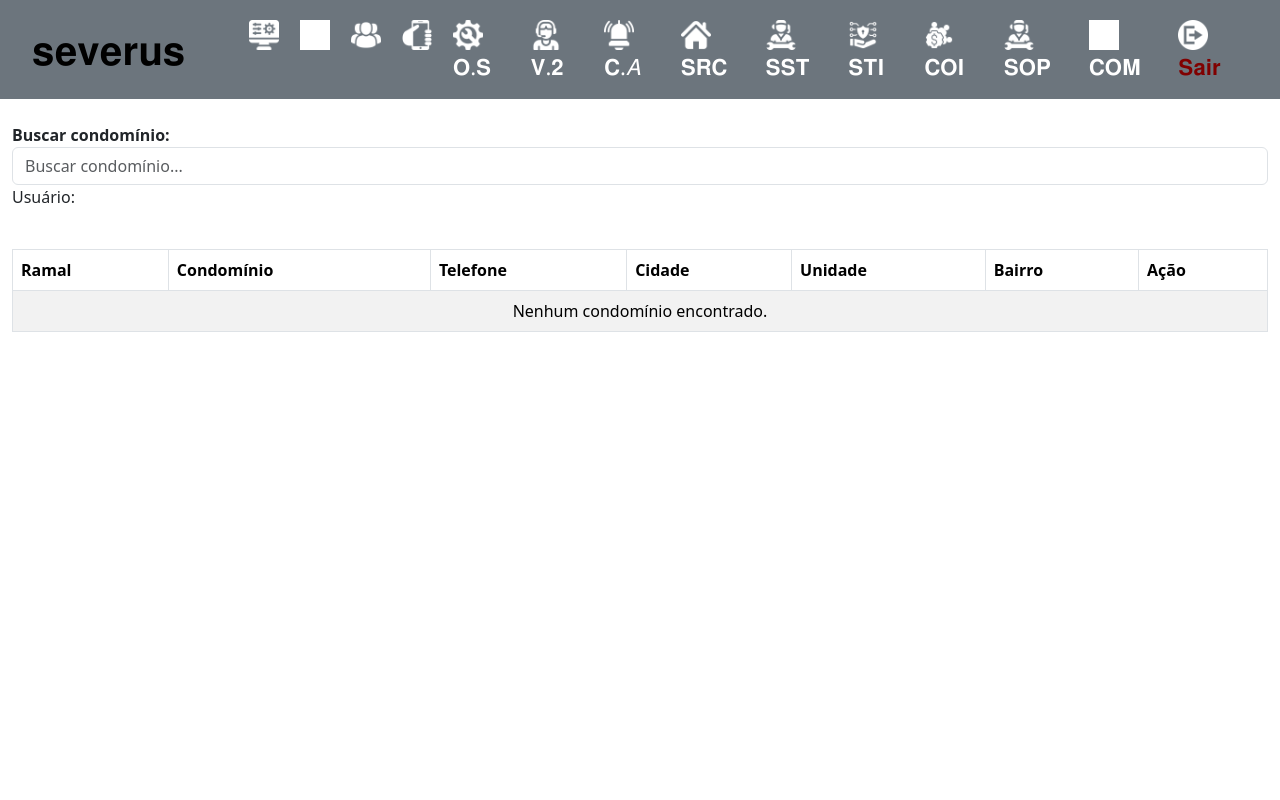
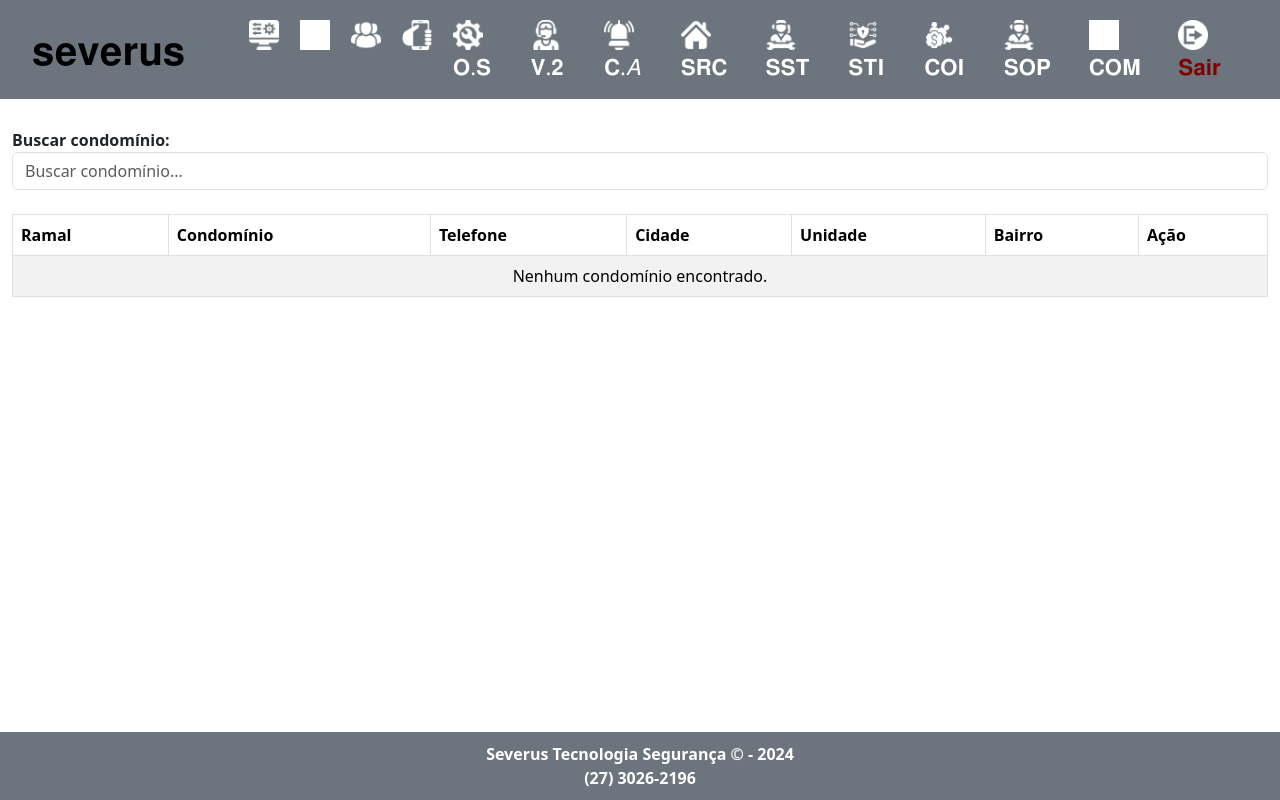
Before and after one commit to rodrigowilton/sistema, a Django app: page / in a window 1280 px wide. Run offline with Django 5.2, Linux system fonts and the light colour scheme; grey boxes are pictures that could not be loaded.

Commit message:
pagina principal menu e rodape fixo

```diff
--- a/app/static/css/style.css
+++ b/app/static/css/style.css
@@ -1,6 +1,32 @@
 body {
+    display: flex;
+    flex-direction: column;
+    min-height: 100vh; /* Garante que o rodapé fique na parte inferior */
     background-color: #fff;
+
 }
+        .content {
+            flex: 1; /* Permite que o conteúdo expanda para preencher o espaço */
+            margin-top: 56px; /* Espaçamento para compensar a altura da navbar fixa */
+        }
+        .navbar {
+            position: fixed; /* Fixa a navbar no topo */
+            top: 0; /* Alinha a navbar no topo */
+            left: 0; /* Alinha a navbar à esquerda */
+            right: 0; /* Alinha a navbar à direita */
+            background-color: #6c757d; /* Cor da navbar */
+            z-index: 1000; /* Garante que a navbar fique acima de outros elementos */
+        }
+        footer {
+            position: fixed; /* Fixa o rodapé na parte inferior */
+            bottom: 0; /* Alinha o rodapé na parte inferior */
+            left: 0; /* Alinha o rodapé à esquerda */
+            right: 0; /* Alinha o rodapé à direita */
+            background-color: #6c757d; /* Cor do rodapé igual à da navbar */
+            text-align: center; /* Centraliza o texto no footer */
+            padding: 10px 0; /* Espaçamento no footer */
+            color: white; /* Cor do texto no footer */
+        }
 
 .custom-bg {
     background-color: #fff;
--- a/templates/base_login.html
+++ b/templates/base_login.html
@@ -7,12 +7,13 @@
     <title>{% block title %} Severus {% endblock %}</title>
     <link rel="stylesheet" href="https://cdn.jsdelivr.net/npm/bootstrap@5.3.3/dist/css/bootstrap.min.css">
     <link rel="stylesheet" href="{% static 'css/style.css' %}">
+
 </head>
 
 <body>
 <nav class="navbar navbar-expand-lg navbar-light bg-secondary">
     <div class="container-fluid">
-        <a class="navbar-brand custom-navbar-brand" href="#">𝐬𝐞𝐯𝐞𝐫𝐮𝐬</a>
+        <a class="navbar-brand custom-navbar-brand" href="#"> 𝐬𝐞𝐯𝐞𝐫𝐮𝐬</a>
         <div class="spacer"></div> <!-- Espaço adicionado -->
         <button class="navbar-toggler" type="button" data-toggle="collapse" data-target="#navbarNav" aria-controls="navbarNav" aria-expanded="true" aria-label="Toggle navigation">
             <span class="navbar-toggler-icon"></span>
@@ -73,7 +74,7 @@
                 </li>
                 <li class="nav-item">
                     <a class="nav-link custom-nav-link" href="#">
-                        <img src="{% static 'img/operacional.png' %}" alt="opeeracional" style="width: 30px; height: 30px; margin-right: 5px;">
+                        <img src="{% static 'img/operacional.png' %}" alt="operacional" style="width: 30px; height: 30px; margin-right: 5px;">
                         𝐂𝐎𝐈</a>
                 </li>
                 <li class="nav-item">
@@ -96,10 +97,13 @@
     </div>
 </nav>
 
-{% block content %}{% endblock %}
+<div class="content">
+    {% block content %}{% endblock %}
+</div>
 
 <footer>
-    {% block footer %}{% endblock %}
+    <strong>Severus Tecnologia Segurança © - 2024<br>
+    (27) 3026-2196</strong>
 </footer>
 
 <!-- Scripts do Bootstrap -->
--- a/templates/home.html
+++ b/templates/home.html
@@ -10,11 +10,10 @@
 <br>
 <div class="container-fluid">  <!-- Mudou de container para container-fluid -->
     <div class="form-group">
+        <br><br>
         <label for="searchbar"><b>Buscar condomínio:</b></label>
         <input type="text" class="form-control" placeholder="Buscar condomínio..." id="searchbar" onkeyup="search()" name="searchbar">
     </div>
-
-    <p>Usuário: {{ request.user.username }}</p>
     <br>
 
     <div class="table-responsive">  <!-- Adicionei table-responsive para melhor visualização em dispositivos móveis -->
```
